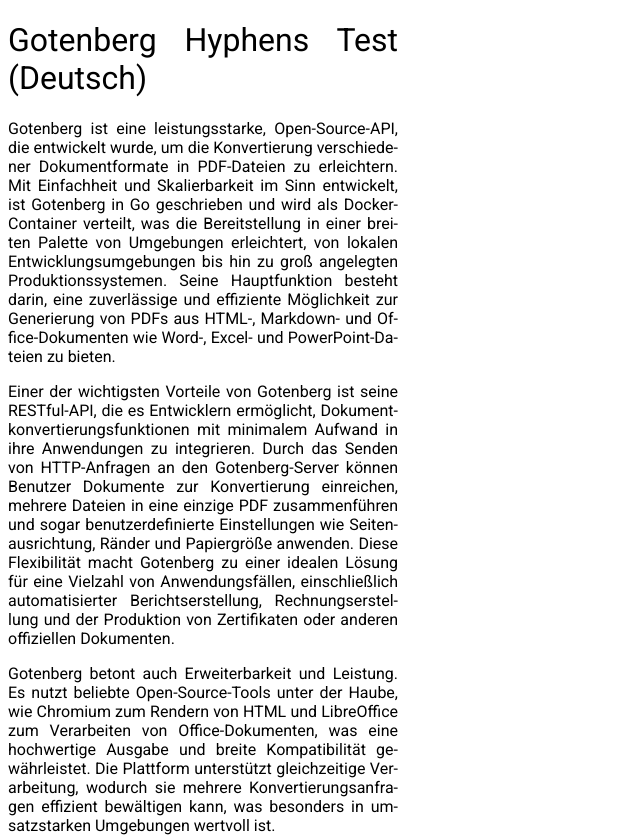
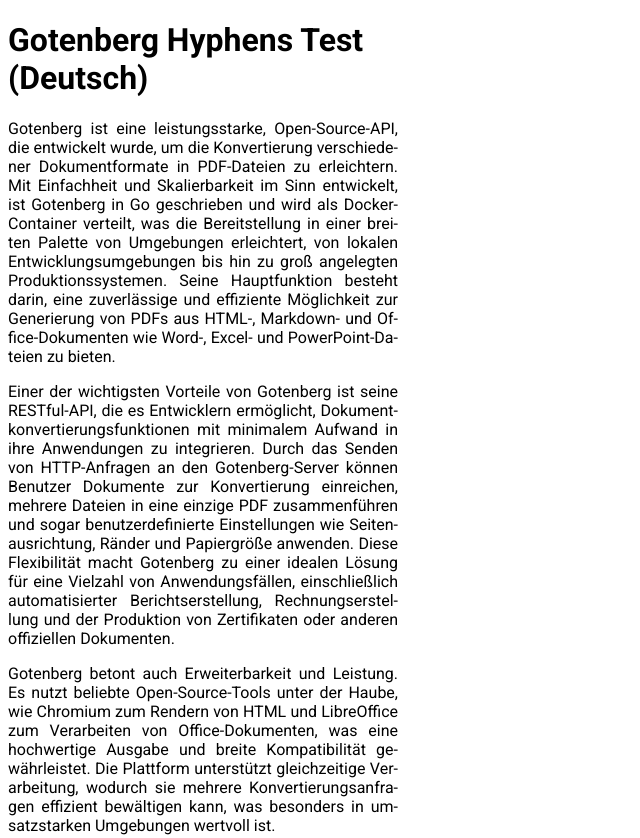
Before and after one commit to baumrock/gotenberg-hyphens, a plain HTML site: page german.html in a window 1280 px wide. Shown: the top 838 px of the page, without its empty margins (0-640 px from the left). Drawn offline with Linux system fonts and the light colour scheme.

Commit message:
fix headline alignment

```diff
--- a/german.html
+++ b/german.html
@@ -21,7 +21,7 @@
       rel="stylesheet"
     />
     <style>
-      body * {
+      body {
         hyphens: auto;
         -webkit-hyphens: auto;
         -moz-hyphens: auto;
@@ -33,6 +33,9 @@
         font-weight: 400;
         font-style: normal;
         font-variation-settings: "wdth" 100;
+      }
+      h1 {
+        text-align: left;
       }
       .roboto-<uniquifier > {
         font-family: "Roboto", sans-serif;
```
Also changed, not shown: index.html (+4 -1 lines).
